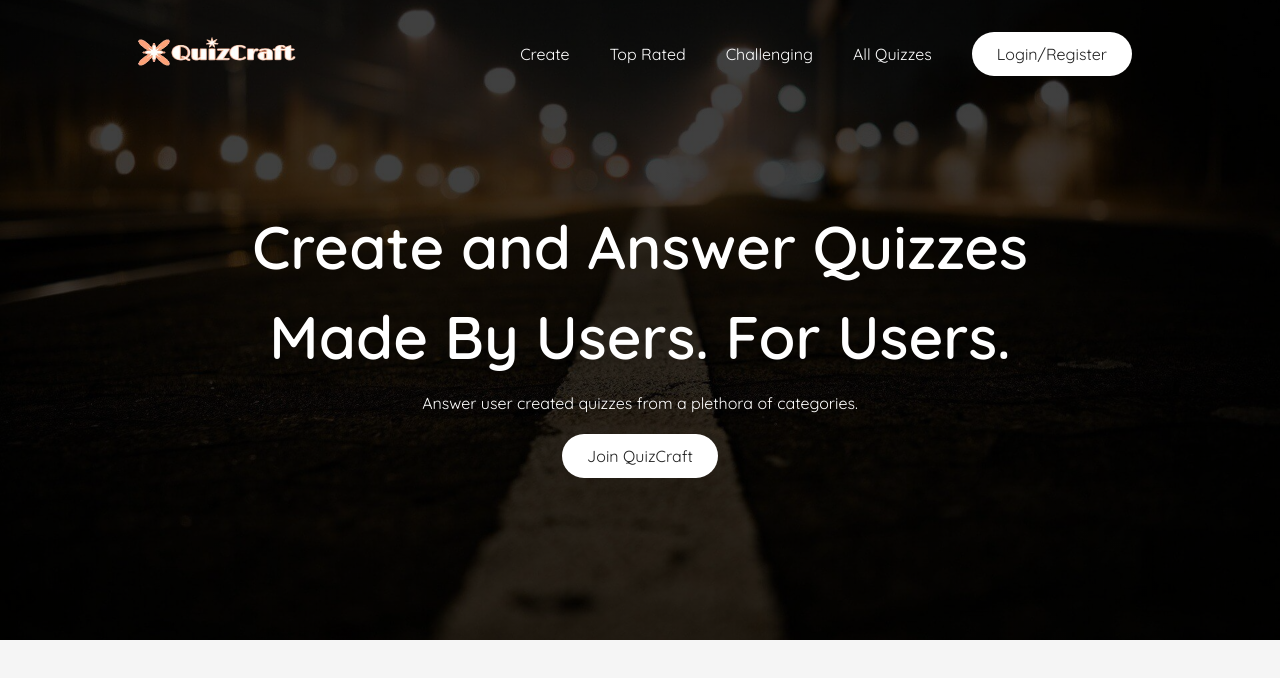
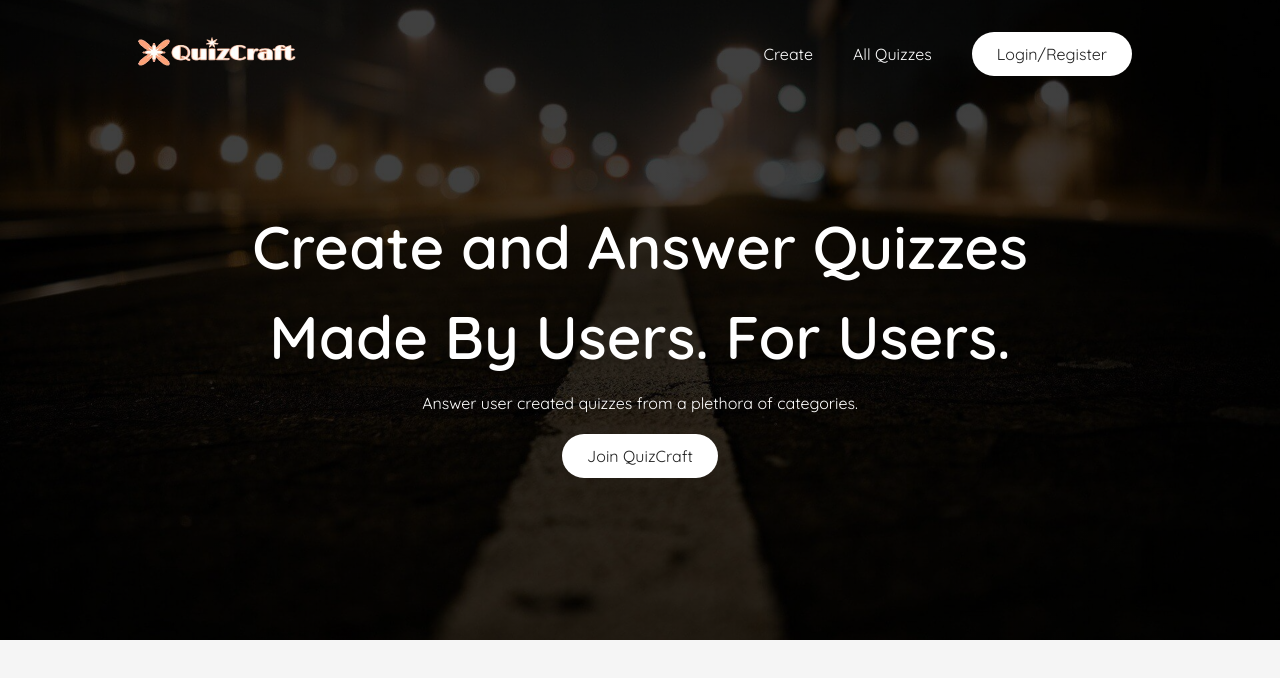
Before and after one commit to nromasanta/3680Project, a React (Vite) app: page / in a window 1280 px wide. Shown: the top 678 px of the page. Built offline with nearby package versions, Linux system fonts and the light colour scheme.

Commit message:
Removed previous links, added settings when logged in with token

```diff
--- a/src/components/Navbar/Desknav.jsx
+++ b/src/components/Navbar/Desknav.jsx
@@ -26,24 +26,21 @@ const Desknav = () => {
           </Navlink>
         </li>
         <li>
-          <Navlink className='' href='/toprated'>
-            Top Rated
-          </Navlink>
-        </li>
-        <li>
-          <Navlink className='' href='/challenging'>
-            Challenging
-          </Navlink>
-        </li>
-        <li>
           <Navlink className='' href='/allquizzes'>
             All Quizzes
           </Navlink>
         </li>
         { token ? (
-          <li>
+          <>
+            <li>
+              <Navlink className='' href='/'>
+                Settings
+              </Navlink>
+            </li>
+            <li>
               <button className='login-btn' onClick={handleLogout}>Logout</button>
-          </li>
+            </li>
+          </>
           ) : (
             <li>
             <Link to='/login'>
--- a/src/components/Navbar/Navbar.jsx
+++ b/src/components/Navbar/Navbar.jsx
@@ -2,7 +2,6 @@ import React from 'react';
 import './Navbar.css';
 import logo from '../../imgs/logo.png';
 import { Link, useLocation } from 'react-router-dom';
-import Navlink from './Navlink.jsx'
 import Desknav from './Desknav.jsx';
 import Sidenav from './Sidenav.jsx';
 
@@ -15,7 +14,7 @@ const Navbar = () => {
   };
 
   const darkBackground = () => {
-    const darkBackgroundPathnames = ['/create', '/toprated', '/challenging', '/allquizzes'];
+    const darkBackgroundPathnames = ['/create', '/allquizzes'];
     return displayNavbar() && (darkBackgroundPathnames.includes(location.pathname) || location.pathname === '');
   };
 
--- a/src/components/Navbar/Sidenav.jsx
+++ b/src/components/Navbar/Sidenav.jsx
@@ -4,11 +4,12 @@ import { useClickAway } from 'react-use';
 import { Link, useLocation, useNavigate } from 'react-router-dom';
 import { useAuth } from '../../auth/authProvider';
 import './Navbar.css';
-import { Menu } from 'lucide-react';
+import { Menu, Settings } from 'lucide-react';
 import { PencilLine, List, Sparkles, Sword } from 'lucide-preact';
 
 const Sidenav = ({ children }) => {
   const [isOpen, setOpen] = useState(false);
+  const { token, logout } = useAuth();
   const ref = useRef(null);
 
   useClickAway(ref, () => setOpen(false));
@@ -36,16 +37,6 @@ const Sidenav = ({ children }) => {
           className='flex justify-center items-center w-full py-6 px-2 border-b-2'
           >
           Create
-          </a>
-          <a href='/toprated'
-          className='flex justify-center items-center w-full py-6 px-2 border-b-2'
-          >
-          Top Rated
-          </a>
-          <a href='/challenging'
-          className='flex justify-center items-center w-full py-6 px-2 border-b-2'
-          >
-          Challenging
           </a>
           <a href='/allquizzes'
           className='flex justify-center items-center w-full py-6 px-2'
@@ -96,7 +87,12 @@ function Sidebar({ children, onClose }) {
           </button>
 
           { token ? (
+            <>
+              <button href="/">
+                <Settings size={36} color='black'/>
+              </button>
               <button className='mobile-login-btn' onClick={handleLogout}>Logout</button>
+            </>
             ) : (
               <Link to='/login'>
                 <button className='mobile-login-btn'>Login/Register</button>
```
